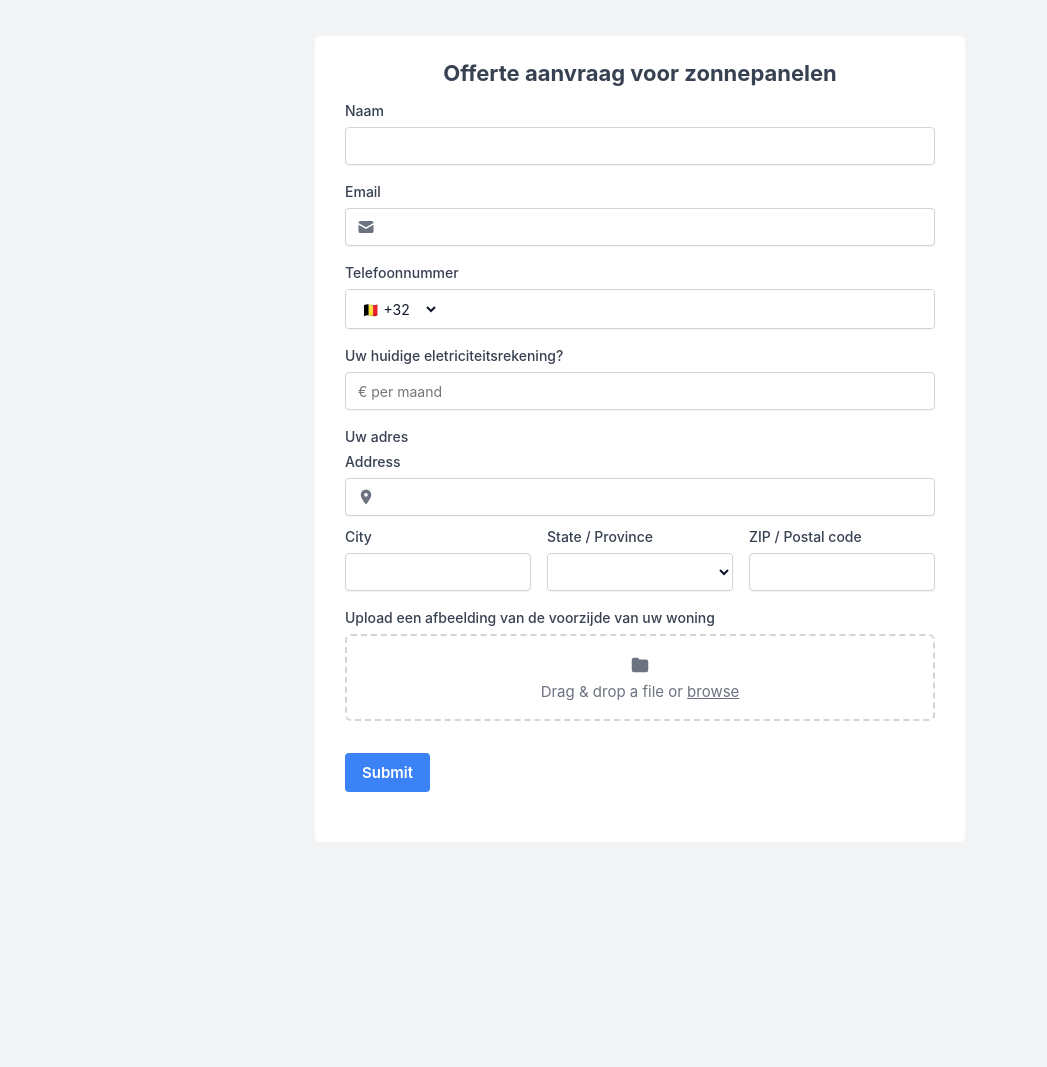
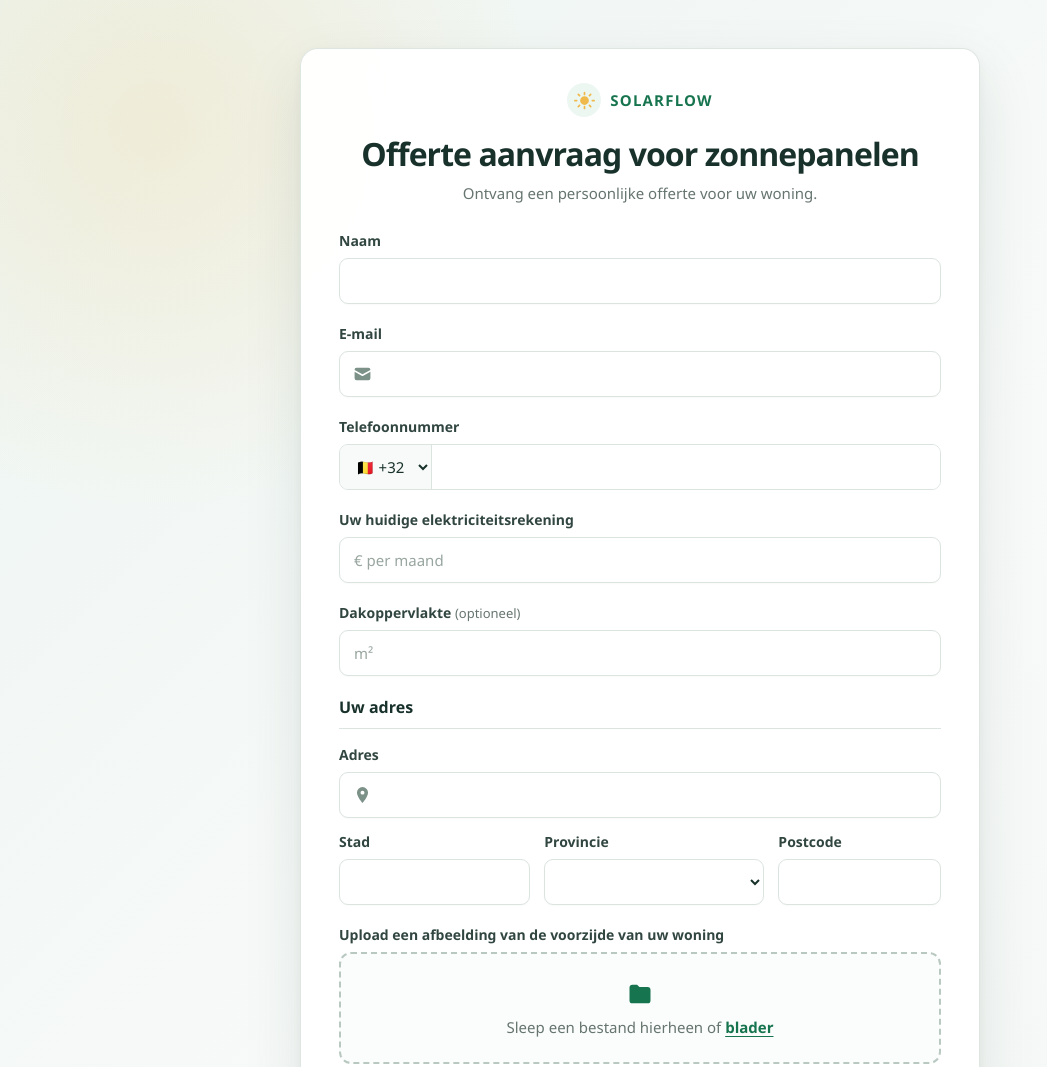
Before and after one commit to IlyasReg/SolarFlow, a plain HTML site: page index.html in a window 1280 px wide. Shown: the top 1067 px of the page, without its empty margins (0-1047 px from the left). Before the commit the page ends 878 px from the top, so only its background shows below. Drawn offline with Linux system fonts and the light colour scheme.

Commit message:
Tweede versie SolarFlow website

```diff
--- a/index.html
+++ b/index.html
@@ -8,7 +8,16 @@
 </head>
 <body>
   <main class="card">
-    <h1>Offerte aanvraag voor zonnepanelen</h1>
+    <header class="form-header">
+      <div class="brand" aria-label="SolarFlow">
+        <span class="brand-mark" aria-hidden="true">
+          <svg viewBox="0 0 24 24"><path d="M12 7a5 5 0 1 0 0 10 5 5 0 0 0 0-10Zm0-5a1 1 0 0 1 1 1v2a1 1 0 1 1-2 0V3a1 1 0 0 1 1-1Zm0 16a1 1 0 0 1 1 1v2a1 1 0 1 1-2 0v-2a1 1 0 0 1 1-1ZM3 11a1 1 0 1 1 0 2H1a1 1 0 1 1 0-2h2Zm20 0a1 1 0 1 1 0 2h-2a1 1 0 1 1 0-2h2ZM5.64 4.22l1.42 1.42a1 1 0 1 1-1.42 1.42L4.22 5.64A1 1 0 1 1 5.64 4.22Zm12.72 12.72 1.42 1.42a1 1 0 1 1-1.42 1.42l-1.42-1.42a1 1 0 1 1 1.42-1.42ZM18.36 4.22a1 1 0 0 1 1.42 1.42l-1.42 1.42a1 1 0 1 1-1.42-1.42l1.42-1.42ZM5.64 19.78a1 1 0 0 1-1.42-1.42l1.42-1.42a1 1 0 1 1 1.42 1.42l-1.42 1.42Z"/></svg>
+        </span>
+        <span>SolarFlow</span>
+      </div>
+      <h1>Offerte aanvraag voor zonnepanelen</h1>
+      <p>Ontvang een persoonlijke offerte voor uw woning.</p>
+    </header>
 
     <form id="offerteForm" novalidate>
       <div class="field">
@@ -17,7 +26,7 @@
       </div>
 
       <div class="field">
-        <label for="email">Email</label>
+        <label for="email">E-mail</label>
         <div class="input-icon">
           <svg viewBox="0 0 24 24" aria-hidden="true"><path d="M2 6.5A2.5 2.5 0 0 1 4.5 4h15A2.5 2.5 0 0 1 22 6.5v.3l-10 5.6L2 6.8v-.3Zm0 2.6v8.4A2.5 2.5 0 0 0 4.5 20h15a2.5 2.5 0 0 0 2.5-2.5V9.1l-9.5 5.3a1 1 0 0 1-1 0L2 9.1Z"/></svg>
           <input type="email" id="email" name="email" required>
@@ -41,15 +50,20 @@
       </div>
 
       <div class="field">
-        <label for="elektriciteitsrekening">Uw huidige eletriciteitsrekening?</label>
+        <label for="elektriciteitsrekening">Uw huidige elektriciteitsrekening</label>
         <input type="number" id="elektriciteitsrekening" name="elektriciteitsrekening" min="0" step="0.01" placeholder="€ per maand">
+      </div>
+
+      <div class="field">
+        <label for="dakoppervlakte">Dakoppervlakte <span class="optional">(optioneel)</span></label>
+        <input type="number" id="dakoppervlakte" name="dakoppervlakte" min="0" step="0.1" placeholder="m²">
       </div>
 
       <fieldset class="field">
         <legend>Uw adres</legend>
 
         <div class="field">
-          <label for="adres">Address</label>
+          <label for="adres">Adres</label>
           <div class="input-icon">
             <svg viewBox="0 0 24 24" aria-hidden="true"><path d="M12 2a7 7 0 0 0-7 7c0 5.2 7 13 7 13s7-7.8 7-13a7 7 0 0 0-7-7Zm0 9.5A2.5 2.5 0 1 1 12 6.5a2.5 2.5 0 0 1 0 5Z"/></svg>
             <input type="text" id="adres" name="adres" required>
@@ -58,11 +72,11 @@
 
         <div class="row">
           <div class="field">
-            <label for="stad">City</label>
+            <label for="stad">Stad</label>
             <input type="text" id="stad" name="stad" required>
           </div>
           <div class="field">
-            <label for="provincie">State / Province</label>
+            <label for="provincie">Provincie</label>
             <select id="provincie" name="provincie">
               <option value=""></option>
               <option>Antwerpen</option>
@@ -79,7 +93,7 @@
             </select>
           </div>
           <div class="field">
-            <label for="postcode">ZIP / Postal code</label>
+            <label for="postcode">Postcode</label>
             <input type="text" id="postcode" name="postcode" required>
           </div>
         </div>
@@ -89,12 +103,12 @@
         <label for="foto">Upload een afbeelding van de voorzijde van uw woning</label>
         <label class="dropzone" id="dropzone" for="foto">
           <svg viewBox="0 0 24 24" aria-hidden="true"><path d="M3 6.5A2.5 2.5 0 0 1 5.5 4h4l2 2h7A2.5 2.5 0 0 1 21 8.5v9a2.5 2.5 0 0 1-2.5 2.5h-13A2.5 2.5 0 0 1 3 17.5v-11Z"/></svg>
-          <span id="dropText">Drag &amp; drop a file or <u>browse</u></span>
+          <span id="dropText">Sleep een bestand hierheen of <u>blader</u></span>
         </label>
         <input type="file" id="foto" name="foto" accept="image/*" hidden>
       </div>
 
-      <button type="submit" id="submitBtn">Submit</button>
+      <button type="submit" id="submitBtn">Vraag offerte aan</button>
       <p id="status" role="status"></p>
     </form>
   </main>
--- a/style.css
+++ b/style.css
@@ -2,54 +2,124 @@
   box-sizing: border-box;
 }
 
+:root {
+  --ink: #18312b;
+  --muted: #66756f;
+  --line: #dbe4df;
+  --green: #16744f;
+  --green-dark: #105a3d;
+  --green-soft: #edf7f2;
+  --gold: #efb94c;
+  --error: #b42318;
+}
+
 body {
+  min-height: 100vh;
   margin: 0;
-  padding: 36px 16px;
-  background: #f3f4f6;
-  font-family: "Inter", system-ui, -apple-system, "Segoe UI", Roboto, sans-serif;
-  color: #374151;
+  padding: 48px 16px;
+  background:
+    radial-gradient(circle at 12% 10%, rgba(239, 185, 76, 0.16), transparent 24rem),
+    linear-gradient(135deg, #edf5f1 0%, #f8faf9 58%, #f3f7f5 100%);
+  font-family: "Segoe UI", Inter, system-ui, -apple-system, sans-serif;
+  color: var(--ink);
 }
 
 .card {
-  max-width: 650px;
+  max-width: 680px;
   margin: 0 auto;
-  background: #fff;
-  border-radius: 6px;
-  padding: 24px 30px 24px;
+  padding: 34px 38px 38px;
+  background: rgba(255, 255, 255, 0.96);
+  border: 1px solid rgba(219, 228, 223, 0.9);
+  border-radius: 18px;
+  box-shadow:
+    0 24px 60px rgba(24, 49, 43, 0.10),
+    0 3px 10px rgba(24, 49, 43, 0.04);
+}
+
+.form-header {
+  margin-bottom: 28px;
+  text-align: center;
+}
+
+.brand {
+  display: inline-flex;
+  align-items: center;
+  gap: 9px;
+  margin-bottom: 18px;
+  color: var(--green);
+  font-size: 15px;
+  font-weight: 800;
+  letter-spacing: 0.08em;
+  text-transform: uppercase;
+}
+
+.brand-mark {
+  display: grid;
+  width: 34px;
+  height: 34px;
+  place-items: center;
+  border-radius: 50%;
+  background: var(--green-soft);
+  color: var(--gold);
+}
+
+.brand-mark svg {
+  width: 21px;
+  height: 21px;
+  fill: currentColor;
 }
 
 h1 {
-  margin: 0 0 16px;
-  text-align: center;
-  font-size: 22px;
-  font-weight: 700;
-  color: #374151;
+  margin: 0;
+  color: var(--ink);
+  font-size: clamp(24px, 5vw, 32px);
+  line-height: 1.2;
+  letter-spacing: -0.03em;
+}
+
+.form-header p {
+  margin: 10px 0 0;
+  color: var(--muted);
+  font-size: 15px;
 }
 
 .field {
-  margin-bottom: 18px;
+  margin-bottom: 20px;
 }
 
 label,
 legend {
   display: block;
   margin-bottom: 8px;
+  color: #314640;
   font-size: 14px;
+  font-weight: 700;
+}
+
+.optional {
+  color: var(--muted);
+  font-size: 13px;
   font-weight: 500;
 }
 
 fieldset {
+  min-width: 0;
   border: 0;
   padding: 0;
-  margin: 0 0 18px;
+  margin: 0 0 20px;
 }
 
 fieldset legend {
-  padding: 0;
+  width: 100%;
+  padding: 0 0 10px;
+  border-bottom: 1px solid var(--line);
+  margin-bottom: 16px;
+  color: var(--ink);
+  font-size: 16px;
 }
 
 fieldset .field {
-  margin-bottom: 12px;
+  margin-bottom: 14px;
 }
 
 input[type="text"],
@@ -58,70 +128,88 @@ input[type="tel"],
 input[type="number"],
 select {
   width: 100%;
-  height: 38px;
-  padding: 0 12px;
+  height: 46px;
+  padding: 0 14px;
+  border: 1px solid var(--line);
+  border-radius: 9px;
+  background: #fff;
+  box-shadow: 0 1px 2px rgba(24, 49, 43, 0.025);
+  color: var(--ink);
   font: inherit;
-  font-size: 14px;
-  color: #111827;
-  background: #fff;
-  border: 1px solid #d1d5db;
-  border-radius: 4px;
-  box-shadow: 0 1px 2px rgba(0, 0, 0, 0.05);
+  font-size: 15px;
   outline: none;
+  transition: border-color 160ms ease, box-shadow 160ms ease, background 160ms ease;
+}
+
+input::placeholder {
+  color: #98a69f;
+}
+
+input:hover,
+select:hover {
+  border-color: #bccac3;
 }
 
 input:focus,
 select:focus {
-  border-color: #3b82f6;
-  box-shadow: 0 0 0 2px rgba(59, 130, 246, 0.25);
+  border-color: var(--green);
+  box-shadow: 0 0 0 4px rgba(22, 116, 79, 0.11);
 }
 
 input.invalid {
-  border-color: #ef4444;
+  border-color: var(--error);
+  box-shadow: 0 0 0 3px rgba(180, 35, 24, 0.08);
 }
 
-/* Inputs with an icon on the left */
 .input-icon {
   position: relative;
 }
 
 .input-icon svg {
   position: absolute;
-  left: 12px;
+  left: 14px;
   top: 50%;
-  width: 18px;
-  height: 18px;
+  z-index: 1;
+  width: 19px;
+  height: 19px;
   transform: translateY(-50%);
-  fill: #6b7280;
+  fill: #7c9188;
   pointer-events: none;
 }
 
 .input-icon input {
-  padding-left: 38px;
+  padding-left: 43px;
 }
 
-/* Phone: country code + number in one box */
 .phone {
   display: flex;
-  border: 1px solid #d1d5db;
-  border-radius: 4px;
-  box-shadow: 0 1px 2px rgba(0, 0, 0, 0.05);
+  height: 46px;
+  overflow: hidden;
+  border: 1px solid var(--line);
+  border-radius: 9px;
+  background: #fff;
+  transition: border-color 160ms ease, box-shadow 160ms ease;
 }
 
 .phone:focus-within {
-  border-color: #3b82f6;
-  box-shadow: 0 0 0 2px rgba(59, 130, 246, 0.25);
+  border-color: var(--green);
+  box-shadow: 0 0 0 4px rgba(22, 116, 79, 0.11);
 }
 
 .phone select,
 .phone input {
+  height: 44px;
   border: 0;
+  border-radius: 0;
   box-shadow: none;
 }
 
 .phone select {
-  width: auto;
-  padding-right: 4px;
+  width: 92px;
+  flex: 0 0 92px;
+  border-right: 1px solid var(--line);
+  padding: 0 8px 0 12px;
+  background: #f7faf8;
 }
 
 .phone input:focus,
@@ -129,84 +217,127 @@ input.invalid {
   box-shadow: none;
 }
 
-/* City / Province / Postal code */
 .row {
   display: grid;
-  grid-template-columns: repeat(3, 1fr);
-  gap: 16px;
+  grid-template-columns: 1fr 1.15fr 0.85fr;
+  gap: 14px;
 }
 
 .row .field {
   margin-bottom: 0;
 }
 
-@media (max-width: 560px) {
-  .row {
-    grid-template-columns: 1fr;
-    gap: 12px;
-  }
+.dropzone {
+  display: flex;
+  min-height: 112px;
+  flex-direction: column;
+  align-items: center;
+  justify-content: center;
+  gap: 9px;
+  padding: 18px;
+  margin: 0;
+  border: 2px dashed #b9c9c1;
+  border-radius: 12px;
+  background: #fbfdfc;
+  color: var(--muted);
+  font-size: 15px;
+  font-weight: 500;
+  text-align: center;
+  cursor: pointer;
+  transition: 160ms ease;
 }
 
-/* File upload */
-.dropzone {
-  display: flex;
-  flex-direction: column;
-  align-items: center;
-  gap: 6px;
-  padding: 18px;
-  margin: 0;
-  border: 2px dashed #d1d5db;
-  border-radius: 6px;
-  color: #6b7280;
-  font-size: 15px;
-  font-weight: 400;
-  text-align: center;
-  cursor: pointer;
+.dropzone:hover,
+.dropzone.dragover {
+  border-color: var(--green);
+  background: var(--green-soft);
+  color: var(--green-dark);
 }
 
 .dropzone svg {
-  width: 22px;
-  height: 22px;
-  fill: #6b7280;
+  width: 28px;
+  height: 28px;
+  fill: var(--green);
 }
 
-.dropzone.dragover {
-  border-color: #3b82f6;
-  background: #eff6ff;
+.dropzone u {
+  color: var(--green);
+  font-weight: 700;
+  text-underline-offset: 3px;
 }
 
 button {
-  margin-top: 14px;
-  padding: 10px 17px;
+  width: 100%;
+  min-height: 48px;
+  margin-top: 4px;
+  border: 0;
+  border-radius: 9px;
+  background: var(--green);
+  box-shadow: 0 8px 18px rgba(22, 116, 79, 0.18);
+  color: #fff;
   font: inherit;
-  font-size: 15px;
-  font-weight: 600;
-  color: #fff;
-  background: #3b82f6;
-  border: 0;
-  border-radius: 4px;
+  font-size: 16px;
+  font-weight: 800;
   cursor: pointer;
+  transition: transform 160ms ease, background 160ms ease, box-shadow 160ms ease;
 }
 
 button:hover {
-  background: #2563eb;
+  background: var(--green-dark);
+  box-shadow: 0 10px 22px rgba(16, 90, 61, 0.22);
+  transform: translateY(-1px);
+}
+
+button:active {
+  transform: translateY(0);
 }
 
 button:disabled {
-  opacity: 0.6;
+  opacity: 0.62;
+  box-shadow: none;
   cursor: wait;
+  transform: none;
 }
 
 #status {
-  min-height: 1em;
-  margin: 12px 0 0;
+  min-height: 21px;
+  margin: 14px 0 0;
   font-size: 14px;
+  text-align: center;
 }
 
 #status.ok {
-  color: #15803d;
+  color: var(--green-dark);
 }
 
 #status.error {
-  color: #b91c1c;
+  color: var(--error);
 }
+
+@media (max-width: 560px) {
+  body {
+    padding: 18px 10px;
+  }
+
+  .card {
+    padding: 26px 18px 24px;
+    border-radius: 14px;
+  }
+
+  .form-header {
+    margin-bottom: 22px;
+  }
+
+  .brand {
+    margin-bottom: 14px;
+  }
+
+  .row {
+    grid-template-columns: 1fr;
+    gap: 14px;
+  }
+
+  .row .field {
+    margin-bottom: 0;
+  }
+}
```
Also changed, not shown: script.js (+12 -6 lines), .claude/launch.json (added).
